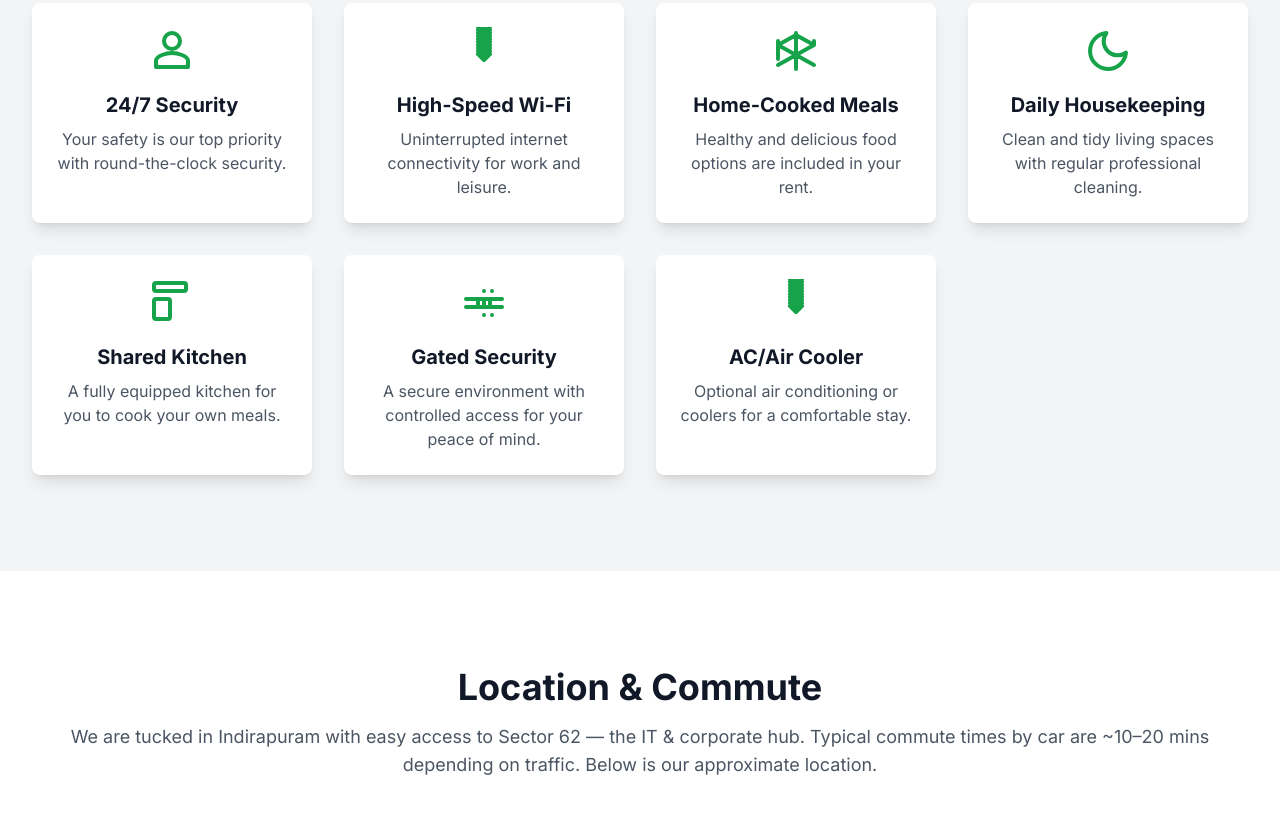
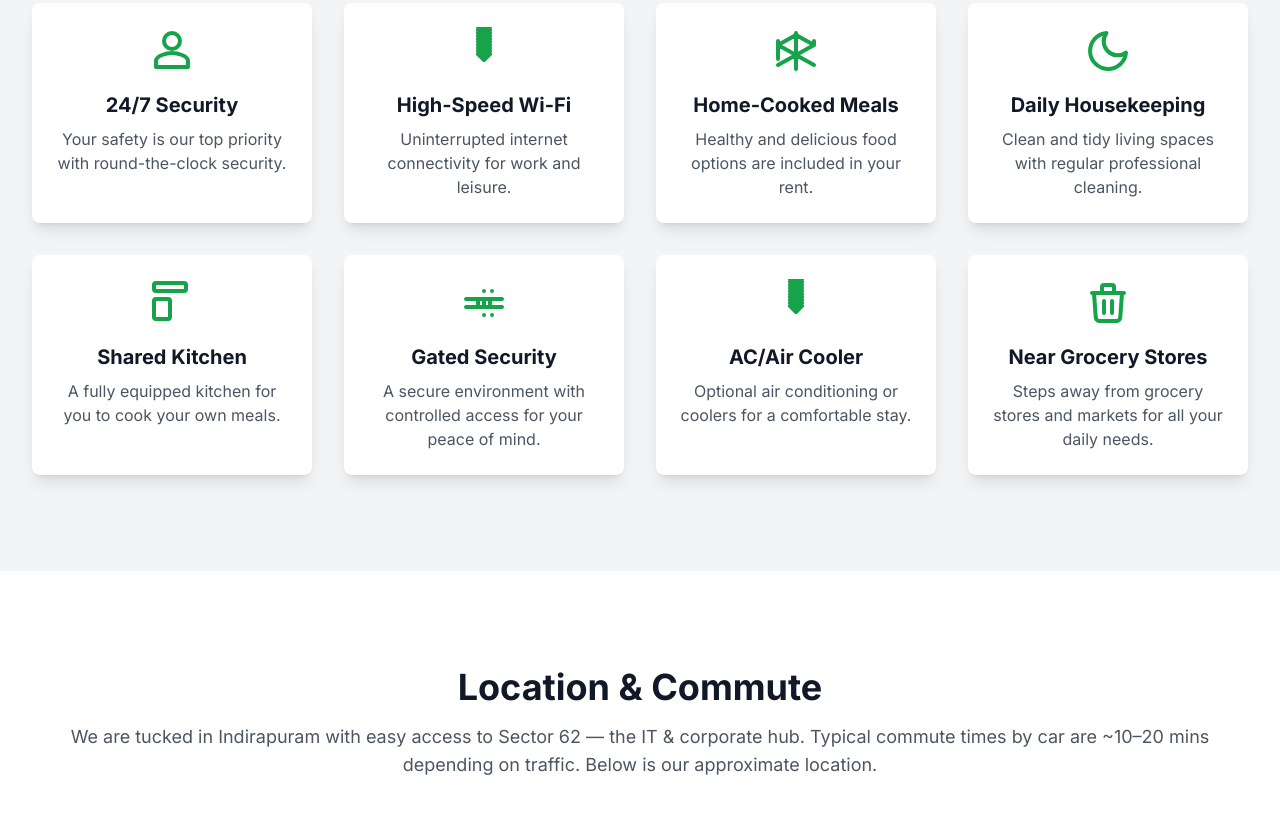
Before and after one commit to sakshamgulati/The-Indirapuram-Professional-PG, a plain HTML site: page index.html in a window 1280 px wide. Shown: the part 2037-2850 px from the top of the page. Drawn offline with nearby package versions, Linux system fonts and the light colour scheme; grey boxes are pictures that could not be loaded.

Commit message:
Added another card

```diff
--- a/index.html
+++ b/index.html
@@ -186,6 +186,13 @@
                     <h3 class="text-xl font-bold text-gray-900 mb-2">AC/Air Cooler</h3>
                     <p class="text-gray-600">Optional air conditioning or coolers for a comfortable stay.</p>
                 </div>
+                <div class="p-6 bg-white rounded-lg shadow-lg">
+                    <svg xmlns="http://www.w3.org/2000/svg" class="h-12 w-12 mx-auto text-green-600 mb-4" fill="none" viewBox="0 0 24 24" stroke="currentColor">
+                        <path stroke-linecap="round" stroke-linejoin="round" stroke-width="2" d="M19 7l-.867 12.142A2 2 0 0116.138 21H7.862a2 2 0 01-1.995-1.858L5 7m5 4v6m4-6v6m1-10V4a1 1 0 00-1-1h-4a1 1 0 00-1 1v3M4 7h16" />
+                    </svg>
+                    <h3 class="text-xl font-bold text-gray-900 mb-2">Near Grocery Stores</h3>
+                    <p class="text-gray-600">Steps away from grocery stores and markets for all your daily needs.</p>
+                </div>
             </div>
         </div>
     </section>
```
